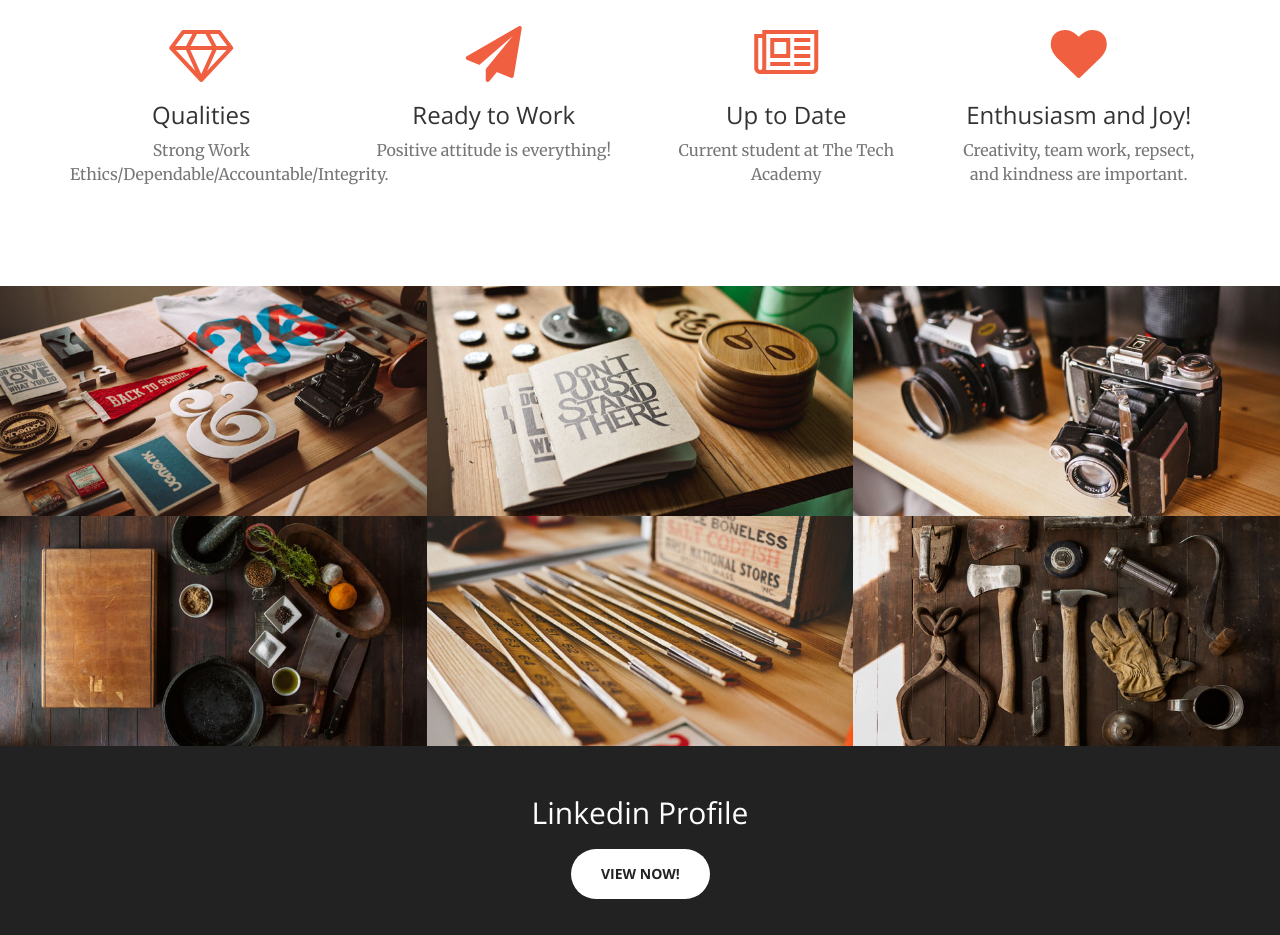
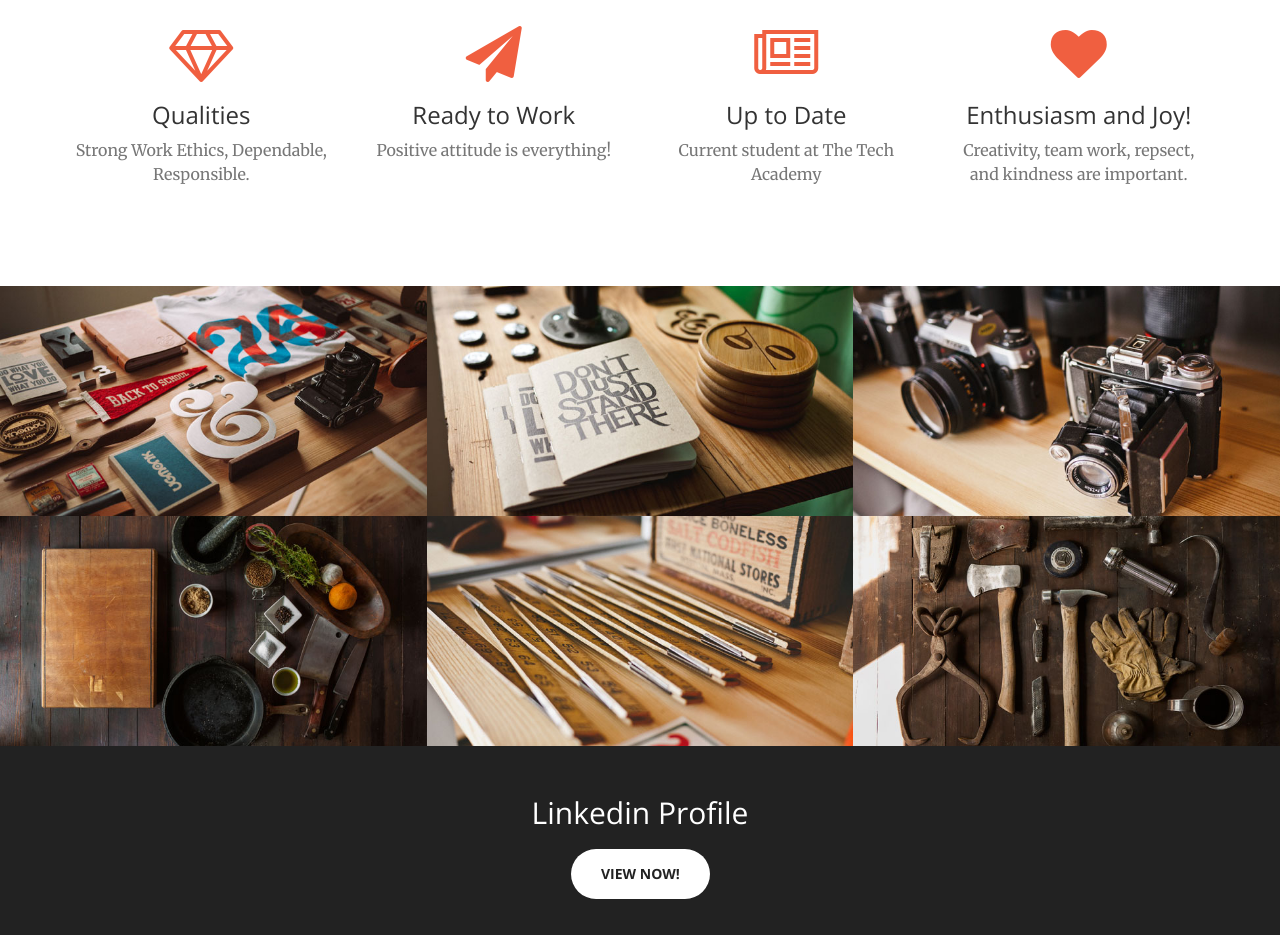
Before and after one commit to LoriLG/LoriLG.github.io, a website: page index.html in a window 1280 px wide. Shown: the part 1340-2275 px from the top of the page. Drawn offline with nearby package versions, Linux system fonts and the light colour scheme.

```diff
--- a/index.html
+++ b/index.html
@@ -107,7 +107,7 @@
                     <div class="service-box">
                         <i class="fa fa-4x fa-diamond text-primary sr-icons"></i>
                         <h3>Qualities</h3>
-                        <p class="text-muted">Strong Work Ethics/Dependable/Accountable/Integrity.</p>
+                        <p class="text-muted">Strong Work Ethics, Dependable, Responsible.</p>
                     </div>
                 </div>
                 <div class="col-lg-3 col-md-6 text-center">
```
